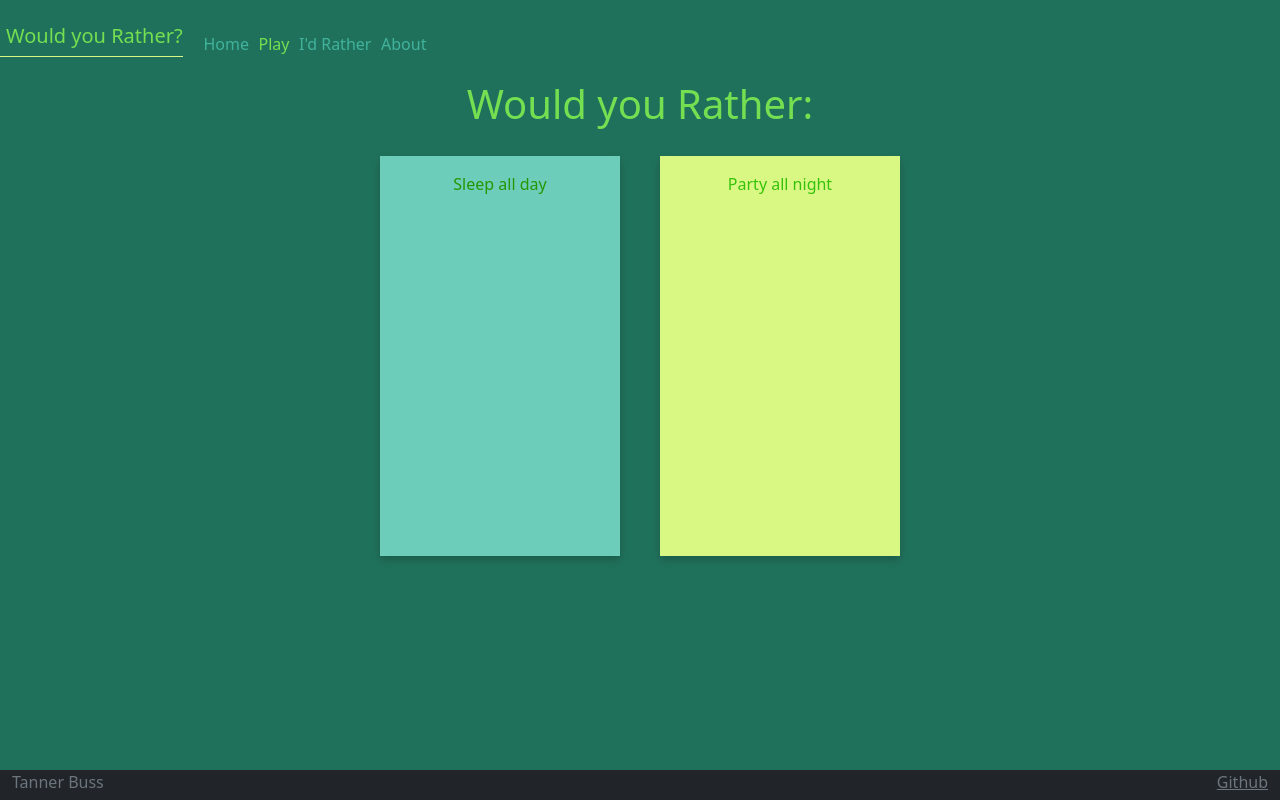
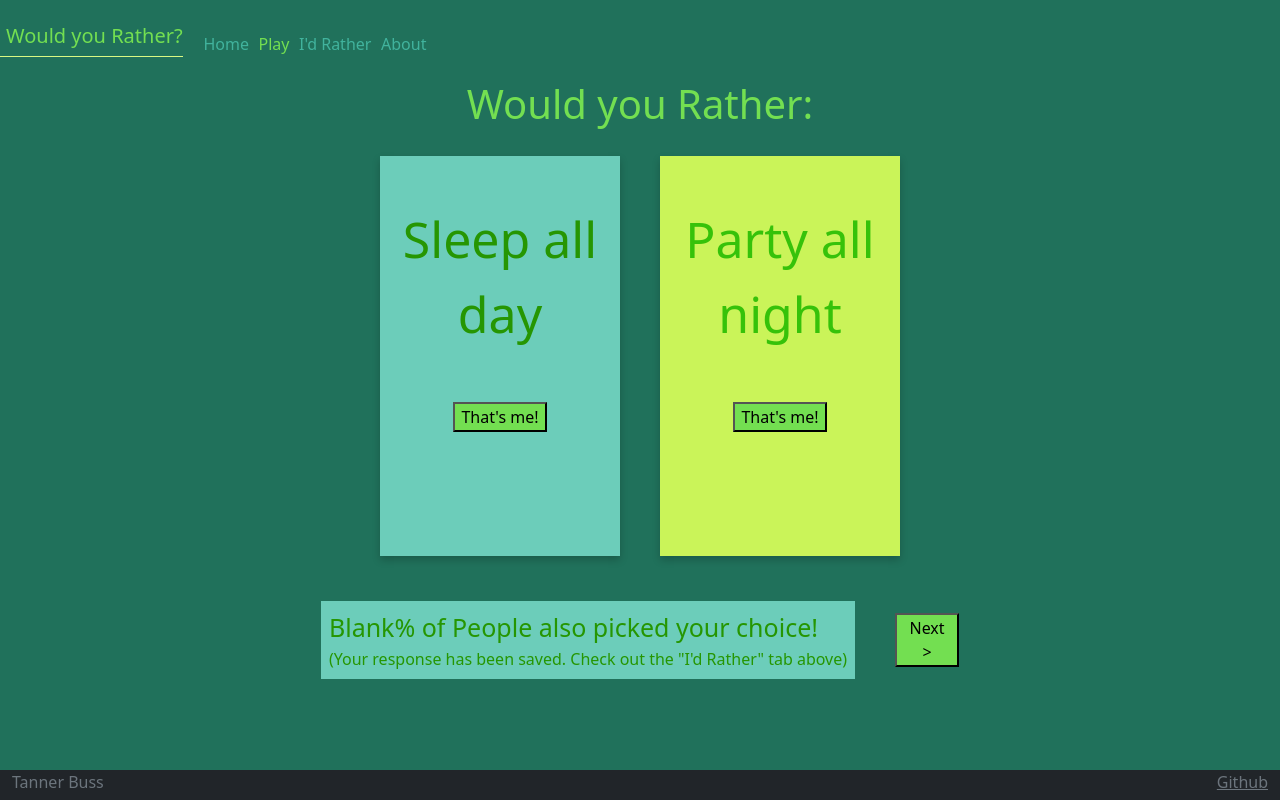
Before and after one commit to Tanman1712/startup, a plain HTML site: page play.html in a window 1280 px wide. Drawn offline with nearby package versions, Linux system fonts and the light colour scheme.

Commit message:
finished play, can't really do much until js is done

```diff
--- a/index.css
+++ b/index.css
@@ -18,6 +18,7 @@ main {
     flex-direction: column;
     align-items: center;
     justify-content: space-around;
+    padding-bottom: 300px;
     background-color: #20715b;
     color:#73df51;
 }
--- a/play.css
+++ b/play.css
@@ -81,8 +81,44 @@ footer a {
 }
 
 .option:nth-child(2) {
-  background-color: #D9f883;
+  background-color: #caf459;
   color: #36c20a;
+}
+
+.option > div {
+  font-size: 50px;
+  position: relative;
+  top: 30px;
+}
+
+.option > button {
+  position: relative;
+  top: 10vh;
+  background-color: #73df51;
+}
+
+#results {
+  margin-top: 25px;
+  /* have background match users choice*/
+  background-color: #6ccdba;
+  color: #269602;
+  height: fit-content;
+  width: max-content;
+  align-self: center;
+  text-align: left;
+  padding: .5em .5em;
+}
+
+#results > div:nth-child(1) {
+  font-size: 25px;
+}
+
+.next {
+  margin-top: 25px;
+  height: fit-content;
+  width: 8vh;
+  align-self: center;
+  background-color: #73df51;
 }
 
 @media (max-height: 700px) {
--- a/play.html
+++ b/play.html
@@ -44,10 +44,19 @@
         <div class="spacer">
           <card class="option">
             <div>Sleep all day</div>
+            <button id="opt1" onclick="madeChoice(0);">That's me!</button>
           </card>
           <card class="option">
             <div>Party all night</div>
+            <button id="opt2" onclick="madeChoice(1);">That's me!</button>
           </card>
+        </div>
+        <div class="spacer">
+          <div id="results">
+            <div><span>Blank</span>% of People also picked your choice!</div>
+            <div>(Your response has been saved. Check out the "I'd Rather" tab above)</div>
+          </div>
+          <button class="next">Next ></button>
         </div>
     </main>
 
```
